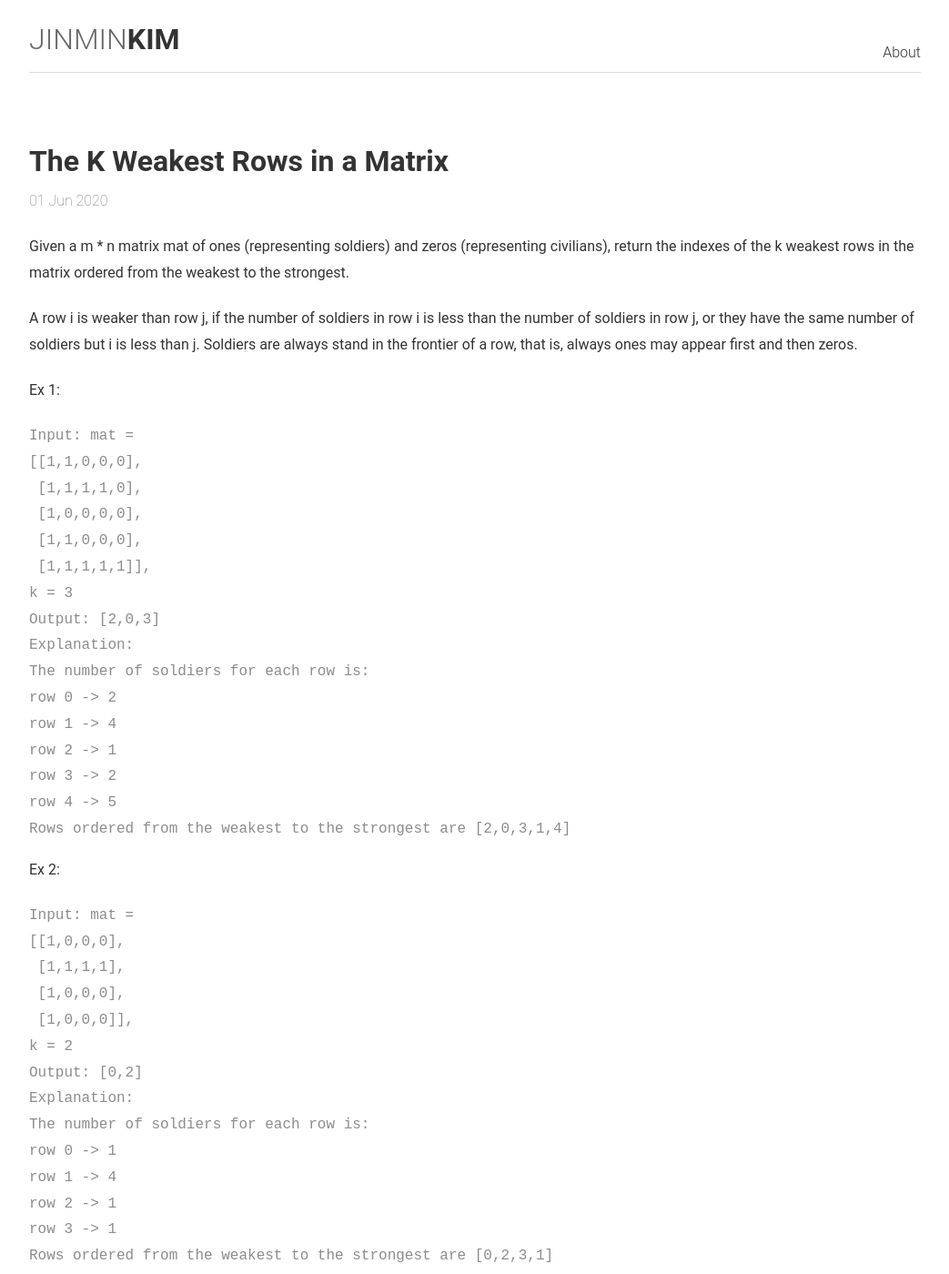
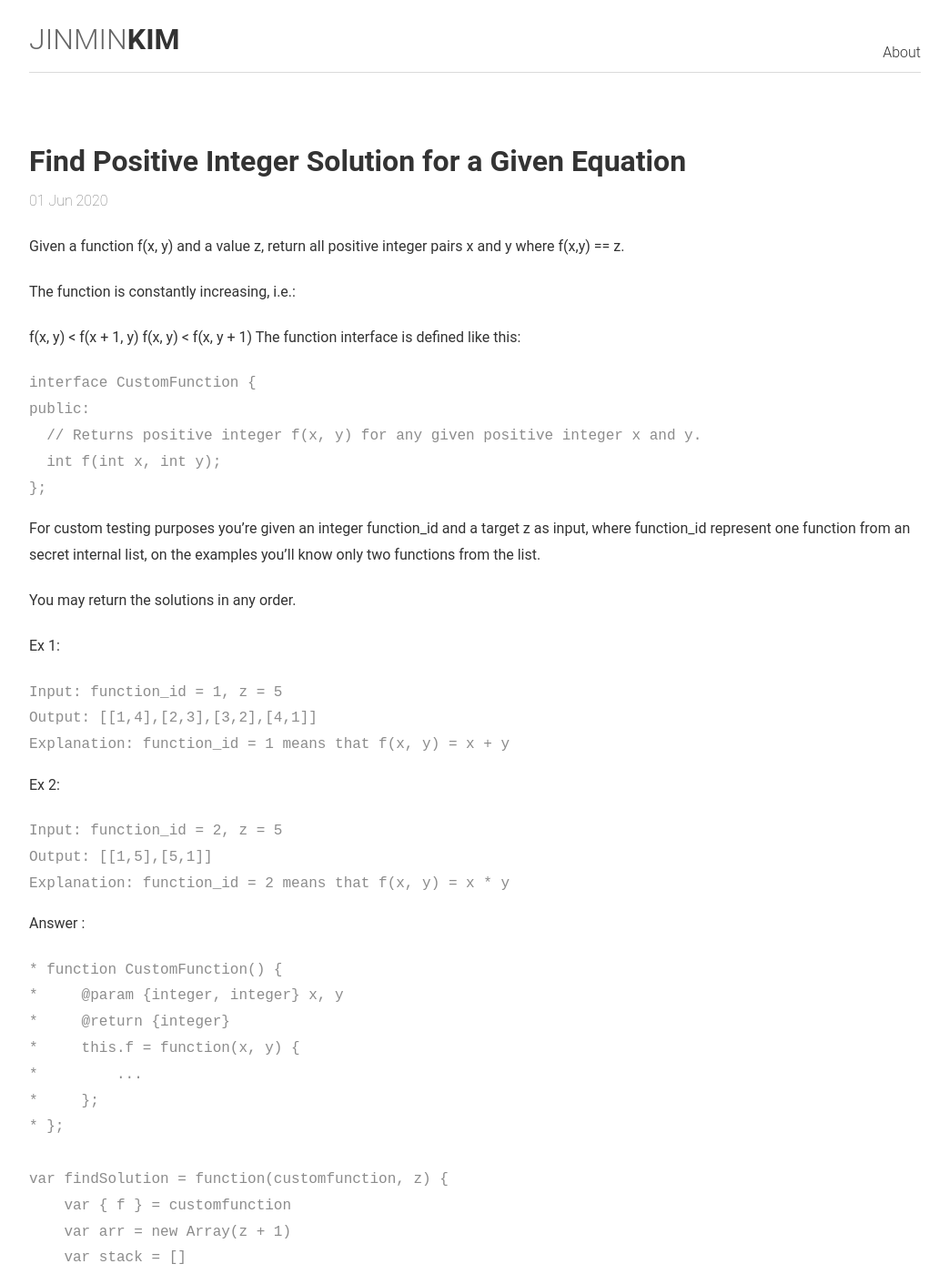
Before and after one commit to bennykim/bennykim.github.io, a Jekyll site: the page built from _posts/2020-06-01-Q-10.md, in a window 1280 px wide and 1400 px high. Shown: the whole window at 91% size, without its empty margins (118-1161 px from the left). Built offline with Jekyll 4.4.1, drawn with Linux system fonts in a browser that asks for light colours; some of the changed text lies outside the part shown.

Commit message:
edit posts q10

````diff
--- a/_posts/2020-06-01-Q-10.md
+++ b/_posts/2020-06-01-Q-10.md
@@ -1,63 +1,65 @@
 ---
-title: The K Weakest Rows in a Matrix
+title: Find Positive Integer Solution for a Given Equation
 Algorithms: algorithms
 layout: post
 ---
 
-Given a m * n matrix mat of ones (representing soldiers) and zeros (representing civilians), return the indexes of the k weakest rows in the matrix ordered from the weakest to the strongest.
+Given a function  f(x, y) and a value z, return all positive integer pairs x and y where f(x,y) == z.
 
-A row i is weaker than row j, if the number of soldiers in row i is less than the number of soldiers in row j, or they have the same number of soldiers but i is less than j. Soldiers are always stand in the frontier of a row, that is, always ones may appear first and then zeros.
+The function is constantly increasing, i.e.:
+
+f(x, y) < f(x + 1, y)
+f(x, y) < f(x, y + 1)
+The function interface is defined like this:
+
+```
+interface CustomFunction {
+public:
+  // Returns positive integer f(x, y) for any given positive integer x and y.
+  int f(int x, int y);
+};
+```
+For custom testing purposes you're given an integer function_id and a target z as input, where function_id represent one function from an secret internal list, on the examples you'll know only two functions from the list.
+
+You may return the solutions in any order.
 
 Ex 1:
 ```
-Input: mat =
-[[1,1,0,0,0],
- [1,1,1,1,0],
- [1,0,0,0,0],
- [1,1,0,0,0],
- [1,1,1,1,1]],
-k = 3
-Output: [2,0,3]
-Explanation:
-The number of soldiers for each row is:
-row 0 -> 2
-row 1 -> 4
-row 2 -> 1
-row 3 -> 2
-row 4 -> 5
-Rows ordered from the weakest to the strongest are [2,0,3,1,4]
+Input: function_id = 1, z = 5
+Output: [[1,4],[2,3],[3,2],[4,1]]
+Explanation: function_id = 1 means that f(x, y) = x + y
 ```
 
 Ex 2:
 ```
-Input: mat =
-[[1,0,0,0],
- [1,1,1,1],
- [1,0,0,0],
- [1,0,0,0]],
-k = 2
-Output: [0,2]
-Explanation:
-The number of soldiers for each row is:
-row 0 -> 1
-row 1 -> 4
-row 2 -> 1
-row 3 -> 1
-Rows ordered from the weakest to the strongest are [0,2,3,1]
+Input: function_id = 2, z = 5
+Output: [[1,5],[5,1]]
+Explanation: function_id = 2 means that f(x, y) = x * y
 ```
 
 Answer :
 ```
-var kWeakestRows = function(mat, k) {
-    var temp = []
+* function CustomFunction() {
+*     @param {integer, integer} x, y
+*     @return {integer}
+*     this.f = function(x, y) {
+*         ...
+*     };
+* };
 
-    for (var i=0; i < mat.length; i++) {
-      var temp = mat[i].filter(t => t == 1).length
-      temp.push({'idx' : i, 'value': temp})
+var findSolution = function(customfunction, z) {
+    var { f } = customfunction
+    var arr = new Array(z + 1)
+    var stack = []
+
+    for (var i=1; i < arr.length; i++) {
+      for (var j=1; j < arr.length; j++) {
+        if (f(i, j) === z) {
+          stack.push([i, j])
+        }
+      }
     }
 
-    return temp.sort((a, b) => {
-      return a.value === b.value ? a.idx - b.idx : a.value - b.value
-    }).slice(0, k).map(s => s.idx)
+    return stack
 }
 ```
````
